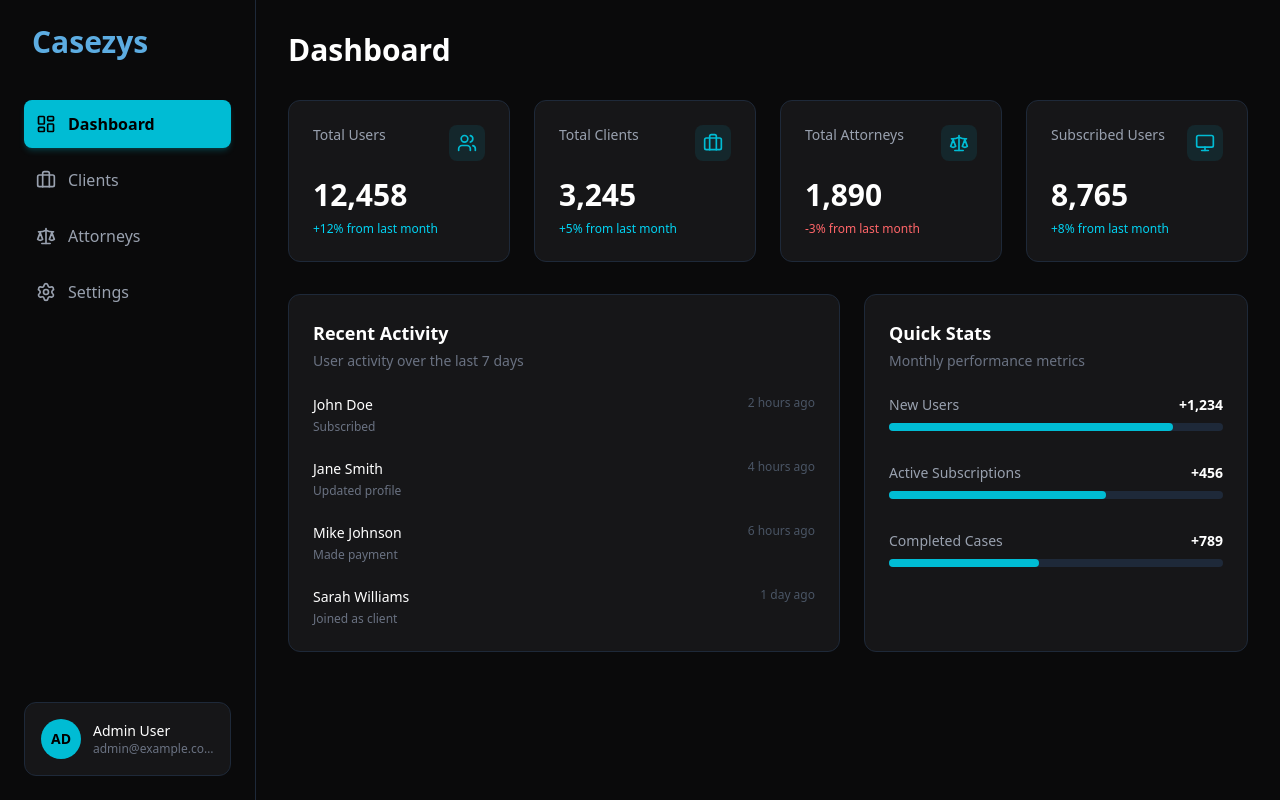
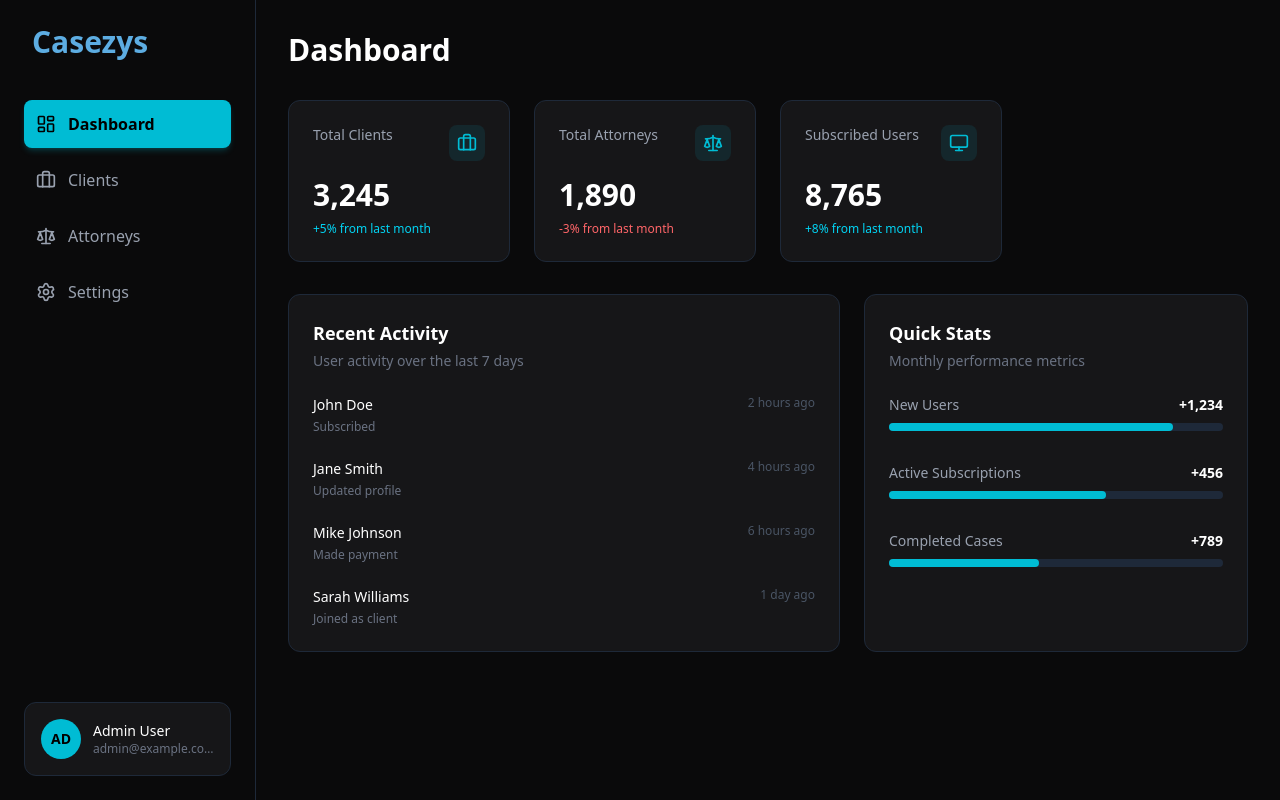
Before and after one commit to alaminislam34/lexi_ai_website, a Next.js app: page /admin in a window 1280 px wide. Built offline with nearby package versions, Linux system fonts and the light colour scheme; no server answers.

Commit message:
remove the users stats card

```diff
--- a/src/app/(admin section)/admin/page.jsx
+++ b/src/app/(admin section)/admin/page.jsx
@@ -9,13 +9,6 @@ const AdminHomePage = () => {
       <h1 className="text-3xl font-bold text-white mb-8">Dashboard</h1>
 
       <div className="grid grid-cols-1 md:grid-cols-2 xl:grid-cols-4 gap-6 mb-8">
-        <StatCard
-          title="Total Users"
-          value="12,458"
-          change="+12%"
-          isPositive={true}
-          icon={Users}
-        />
         <StatCard
           title="Total Clients"
           value="3,245"
```
